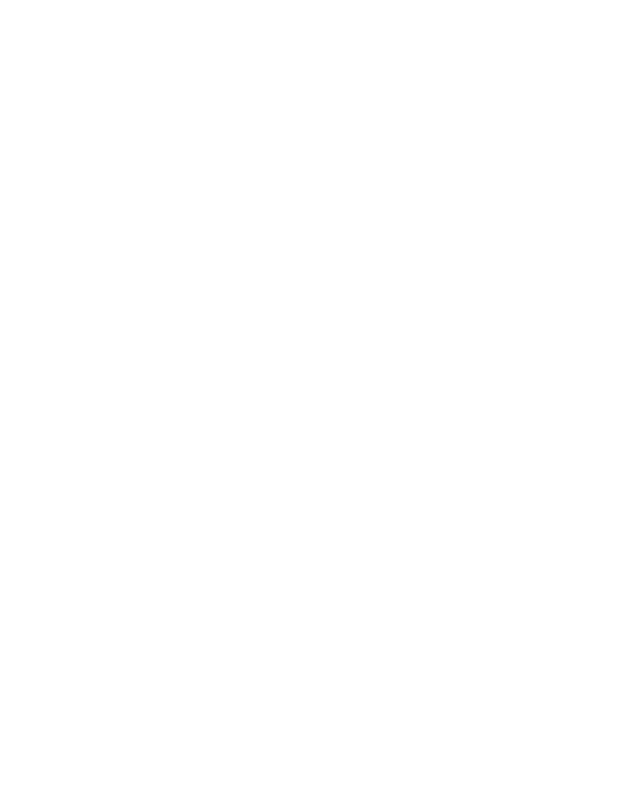
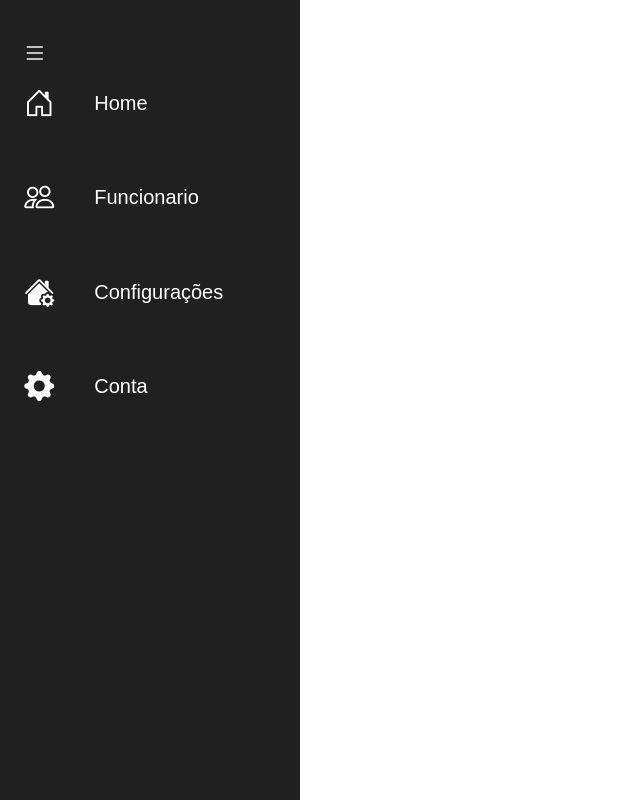
Before and after one commit to MatheusLuiz/Sistema, a website: page views/dashboard.html in a window 1280 px wide. Shown: the whole page, without its empty margins (0-640 px from the left). Drawn offline with nearby package versions, Linux system fonts and the light colour scheme; a web font is replaced by a local one.

Commit message:
Atualização 2.1

```diff
--- /dev/null
+++ b/public/css/dashboard.css
@@ -0,0 +1,67 @@
+@import url('https://fonts.google.api.com/css2?family=Outfit:wght@300&display=swap');
+
+
+* {
+    margin: 0;
+    padding: 0;
+    box-sizing: border-box;
+    font-family: 'Outfit', sans-serif;
+}
+
+
+body {
+    height: 100vh;
+
+}
+
+nav.menu-lateral {
+    width: 300px;
+    height: 100%;
+    background-color: #202020;
+    padding: 40px 0px 40px 1%;
+}
+
+.btn-expandir  {
+    width: 100%;
+    padding-left: 10px;
+}
+
+.btn-expandir > i {
+    color: white;
+    font-size: 24px;
+    cursor: pointer;
+}
+
+
+ul {
+    height: 100%;
+    list-style-type: none;
+}
+
+ul li.item-menu {
+    transition: 1s;
+}
+
+ul li.item-menu:hover {
+    background-color: #b98412;
+    border-top-left-radius:  4px;
+    border-bottom-left-radius: 4px;
+}
+
+ul li.item-menu a{
+    color:white;
+    text-decoration: none;
+    font-size: 20px;
+    padding: 20px 4%;
+    display: flex;
+    margin-bottom: 20px;
+    line-height: 30px;
+}
+
+ul li.item-menu a .txt-link{
+    margin-left: 40px;
+}
+
+ul li.item-menu a .icon > i {
+    font-size: 30px;
+}
--- a/public/css/style.css
+++ b/public/css/style.css
@@ -3,19 +3,21 @@ body, html {
     padding: 0;
     box-sizing: border-box;
     font-family: Arial, sans-serif;
-    background-color: #f0f2f5;
+    background-color: #202020;
     display: flex;
     justify-content: center;
     align-items: center;
     height: 100vh;
 }
 
-/* Container do login */
+
 #login-container {
-    background-color: #ffffff;
+    background-color: #202020;
+    border: 2px solid white;
+    backdrop-filter: blur(10px);
     border-radius: 8px;
     box-shadow: 0 4px 8px rgba(0, 0, 0, 0.1);
-    padding: 20px;
+    padding: 50px;
     width: 100%;
     max-width: 400px;
     text-align: center;
@@ -24,10 +26,10 @@ body, html {
 #login-container h2 {
     margin-bottom: 20px;
     font-size: 24px;
-    color: #333;
+    color: white;
 }
 
-/* Formulário de login */
+
 #login-form {
     display: flex;
     flex-direction: column;
@@ -37,21 +39,25 @@ body, html {
     text-align: left;
     margin-bottom: 5px;
     font-weight: bold;
-    color: #555;
+    color: White;
+
 }
 
 #login-form input {
     margin-bottom: 15px;
-    padding: 10px;
-    border: 1px solid #ddd;
+    padding: 15px;
+    border: 1px solid white;
     border-radius: 4px;
     font-size: 16px;
+    background-color: #525252;
+    color: white;
 }
 
 #login-form button {
-    padding: 10px;
-    background-color: #007bff;
-    border: none;
+    padding: 15px;
+    margin-top: 10px;
+    background-color: #202020;
+    border: 1px solid white;
     border-radius: 4px;
     color: white;
     font-size: 16px;
@@ -60,11 +66,12 @@ body, html {
 }
 
 #login-form button:hover {
-    background-color: #0056b3;
+    background-color: #b98412;
+    border: 2px solid white;
 }
 
-/* Mensagem de erro */
+
 #error-message {
-    color: #d9534f;
-    margin-top: 10px;
+    color: White;
+    margin-top: 15px;
 }
--- a/public/js/dashboard.js
+++ /dev/null
@@ -1,4 +0,0 @@
-document.getElementById('sidebarToggle').addEventListener('click', function() {
-    const sidebar = document.getElementById('sidebar');
-    sidebar.classList.toggle('active');
-  });
--- a/views/dashboard.html
+++ b/views/dashboard.html
@@ -3,9 +3,49 @@
 <head>
     <meta charset="UTF-8">
     <meta name="viewport" content="width=device-width, initial-scale=1.0">
-    <title>teste</title>
+    <title>Dashboard</title>
+    <link rel="stylesheet" href="https://cdn.jsdelivr.net/npm/bootstrap-icons@1.11.3/font/bootstrap-icons.min.css">
+    <link rel="stylesheet" href="/css/dashboard.css">
 </head>
 <body>
 
+
+    <nav class="menu-lateral">
+
+        <div class="btn-expandir">
+            <i class="bi bi-list"></i>
+        </div>
+
+        <ul>
+            <li class="item-menu">
+                <a href="#">
+                    <span class="icon"><i class="bi bi-house-door"></i></span>
+                    <span class="txt-link">Home</span>
+                </a>
+            </li>
+            <li class="item-menu">
+                <a href="#">
+                    <span class="icon"><i class="bi bi-people"></i></span>
+                    <span class="txt-link">Funcionario</span>
+                </a>
+            </li>
+            <li class="item-menu">
+                <a href="#">
+                    <span class="icon"><i class="bi bi-house-gear-fill"></i></span>
+                    <span class="txt-link">Configurações</span>
+                </a>
+            </li>
+            <li class="item-menu">
+                <a href="#">
+                    <span class="icon"><i class="bi bi-gear-fill"></i></span>
+                    <span class="txt-link">Conta</span>
+                </a>
+            </li>
+
+        </ul>
+
+
+    </nav>
+
 </body>
 </html>
```
Also changed, not shown: views/login.html (+2 -2 lines).
